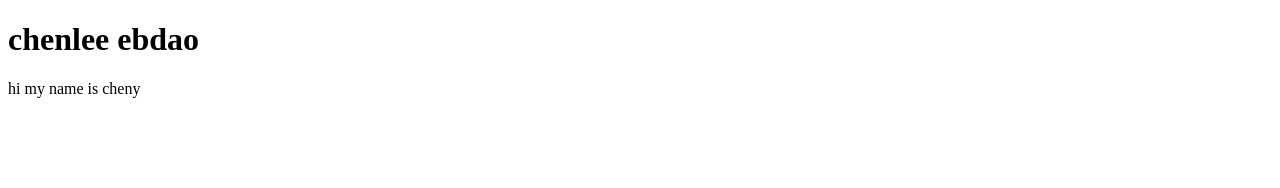
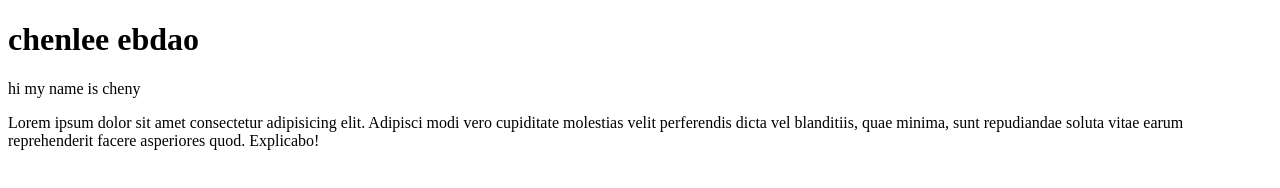
Before and after one commit to annechalico/anncode, a plain HTML site: page index.html in a window 1280 px wide. Drawn offline with Linux system fonts and the light colour scheme.

Commit message:
Update index.html

```diff
--- a/index.html
+++ b/index.html
@@ -8,5 +8,6 @@
 <body>
     <h1> chenlee ebdao</h1>
     <p> hi my name is cheny</p>
+    <p>Lorem ipsum dolor sit amet consectetur adipisicing elit. Adipisci modi vero cupiditate molestias velit perferendis dicta vel blanditiis, quae minima, sunt repudiandae soluta vitae earum reprehenderit facere asperiores quod. Explicabo!</p>
 </body>
 </html>
```
